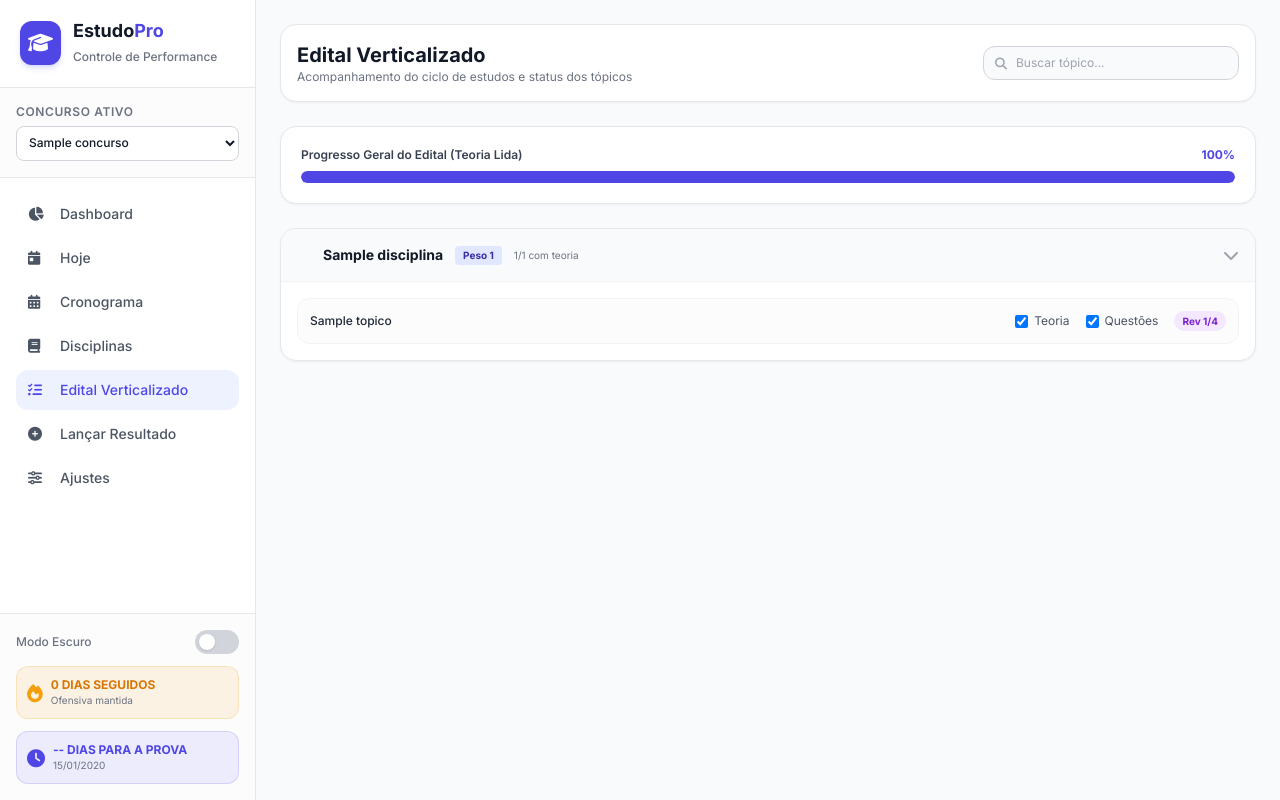
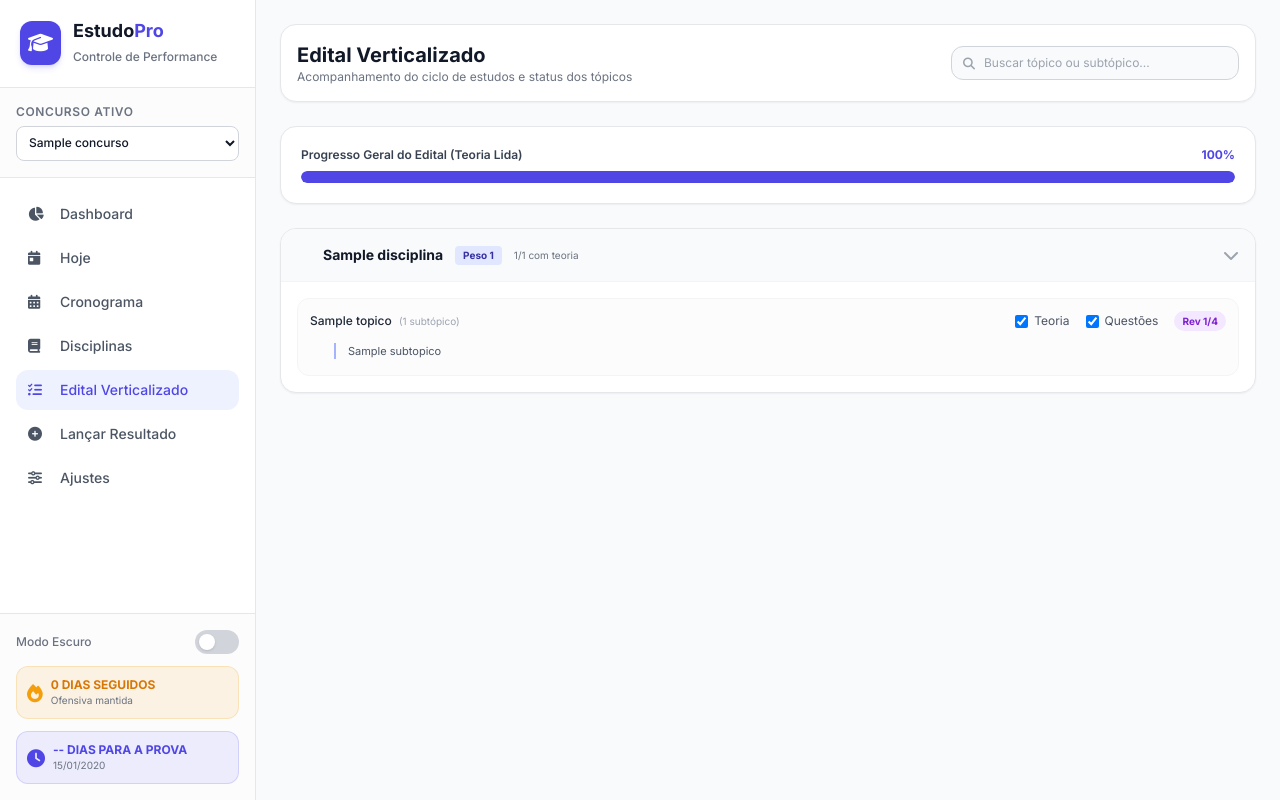
Before and after one commit to IsaStadtlober/sistema_estudos, a Django app: page /edital/ in a window 1280 px wide. Run offline with Django 5.2, Linux system fonts and the light colour scheme; data comes from the database, SQL or seed files in the repository; tables that the repository leaves empty hold one stand-in row (values such as "Sample post"); some libraries are stand-ins or nearby versions.

```diff
--- a/estudos/views.py
+++ b/estudos/views.py
@@ -8,7 +8,7 @@ from django.views.decorators.http import require_POST
 
 from . import ajustes_svc, edicao
 from .context import obter_concurso_ativo
-from .models import Concurso, Configuracao, Lancamento, Topico
+from .models import Concurso, Configuracao, Lancamento, Subtopico, Topico
 
 DIAS_SEMANA = ["Segunda", "Terça", "Quarta", "Quinta", "Sexta", "Sábado", "Domingo"]
 
@@ -162,6 +162,11 @@ def edital(request):
     ativo = obter_concurso_ativo()
     discs, total, feitos = [], 0, 0
     if ativo:
+        # Subtópicos numa consulta separada, agrupados por tópico
+        subs = {}
+        for s in Subtopico.objects.filter(topico__disciplina__concurso=ativo).order_by("ordem", "id"):
+            subs.setdefault(s.topico_id, []).append(s.nome)
+
         qs = ativo.disciplinas.prefetch_related(
             Prefetch("topicos", queryset=Topico.objects.select_related("progresso").annotate(n_rev=Count("revisoes")))
         )
@@ -169,12 +174,15 @@ def edital(request):
             itens = []
             for t in d.topicos.all():
                 p = getattr(t, "progresso", None)
+                nomes = subs.get(t.id, [])
                 itens.append({
                     "id": t.id,
                     "nome": t.nome,
                     "teoria": bool(p and p.teoria_concluida),
                     "questoes": bool(p and p.questoes_feitas),
                     "revisoes": t.n_rev,
+                    "subs": nomes,
+                    "busca": " ".join(nomes),
                 })
             n_teoria = sum(1 for i in itens if i["teoria"])
             total += len(itens)
--- a/templates/edital.html
+++ b/templates/edital.html
@@ -13,7 +13,7 @@
         </div>
         <div class="relative">
             <i class="fa-solid fa-magnifying-glass absolute left-3 top-2.5 text-gray-400 text-xs"></i>
-            <input id="editalSearchInput" type="text" placeholder="Buscar tópico..." class="bg-gray-50 dark:bg-gray-700 border border-gray-300 dark:border-gray-600 text-gray-800 dark:text-white pl-8 pr-3 py-2 text-xs rounded-xl outline-none focus:ring-2 focus:ring-indigo-500 w-48 md:w-64">
+            <input id="editalSearchInput" type="text" placeholder="Buscar tópico ou subtópico..." class="bg-gray-50 dark:bg-gray-700 border border-gray-300 dark:border-gray-600 text-gray-800 dark:text-white pl-8 pr-3 py-2 text-xs rounded-xl outline-none focus:ring-2 focus:ring-indigo-500 w-56 md:w-72">
         </div>
     </div>
 
@@ -39,10 +39,14 @@
                 </div>
                 <i class="chev fa-solid fa-chevron-down text-gray-400 transition-transform"></i>
             </div>
-            <div class="edital-corpo p-4 space-y-2">
+            <div class="edital-corpo p-4 space-y-3">
                 {% for t in d.topicos %}
-                <div class="edital-topico p-3 bg-gray-50/50 dark:bg-gray-700/30 rounded-xl border border-gray-100 dark:border-gray-700/50 flex flex-col md:flex-row md:items-center justify-between gap-3 text-xs" data-nome="{{ t.nome }}">
-                    <div class="font-medium text-gray-800 dark:text-gray-200">{{ t.nome }}</div>
+                <div class="edital-topico p-3 bg-gray-50/50 dark:bg-gray-700/30 rounded-xl border border-gray-100 dark:border-gray-700/50 text-xs" data-nome="{{ t.nome }} {{ t.busca }}">
+                    <div class="flex flex-col md:flex-row md:items-center justify-between gap-3">
+                        <div class="font-medium text-gray-800 dark:text-gray-200">
+                            {{ t.nome }}
+                            {% if t.subs %}<span class="ml-1 text-[10px] font-normal text-gray-400">({{ t.subs|length }} subtópico{{ t.subs|length|pluralize }})</span>{% endif %}
+                        </div>
                         <div class="flex items-center gap-4">
                             <label class="flex items-center gap-1.5 cursor-pointer">
                                 <input type="checkbox" data-em-breve="6" {% if t.teoria %}checked{% endif %} class="rounded text-indigo-600 focus:ring-indigo-500">
@@ -55,12 +59,20 @@
                             <span class="bg-purple-100 dark:bg-purple-900/50 text-purple-700 dark:text-purple-300 font-bold px-2 py-0.5 rounded-full text-[10px]">Rev {{ t.revisoes }}/4</span>
                         </div>
                     </div>
+                    {% if t.subs %}
+                    <ul class="mt-3 mb-1 ml-6 space-y-2">
+                        {% for s in t.subs %}
+                        <li class="pl-3 border-l-2 border-indigo-300 dark:border-indigo-500/60 text-[11px] text-gray-600 dark:text-gray-300">{{ s }}</li>
+                        {% endfor %}
+                    </ul>
+                    {% endif %}
+                </div>
                 {% endfor %}
             </div>
         </div>
         {% empty %}
         <div class="bg-white dark:bg-gray-800 p-6 rounded-2xl border border-gray-200 dark:border-gray-700 text-sm text-gray-500 text-center">
-            Este concurso ainda não tem disciplinas. O cadastro chega no Lote 6.
+            Este concurso ainda não tem disciplinas. Cadastre em <a href="{% url 'disciplinas' %}" class="underline text-indigo-600 dark:text-indigo-400">Disciplinas</a> ou importe um plano no Cronograma.
         </div>
         {% endfor %}
         <div id="editalVazio" class="hidden bg-white dark:bg-gray-800 p-6 rounded-2xl border border-gray-200 dark:border-gray-700 text-sm text-gray-500 text-center">
```
Lines whose indentation alone changed are shown as unchanged.
